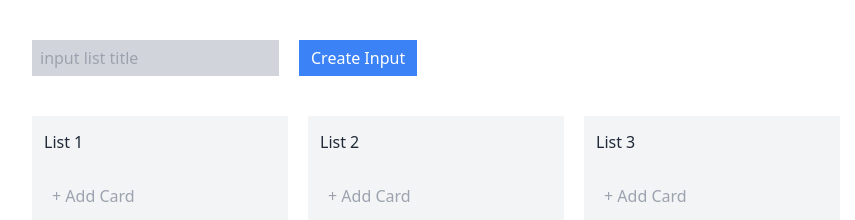
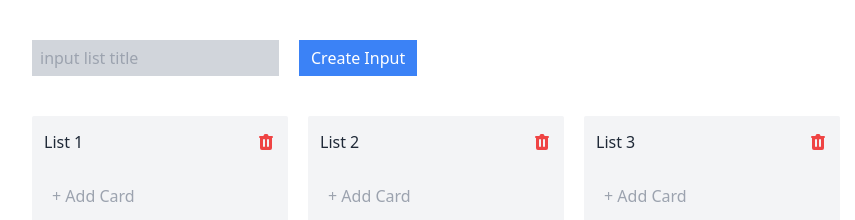
Before and after one commit to rudikurniawan99/kanban-deploy-test, a React (Create React App) app: page / in a window 1280 px wide. Shown: the top 220 px of the page, without its empty margins (16-871 px from the left). Built offline with nearby package versions, Linux system fonts and the light colour scheme.

Commit message:
create delete list function

```diff
--- a/src/components/ListItem.tsx
+++ b/src/components/ListItem.tsx
@@ -1,5 +1,6 @@
 import { useState } from 'react'
 import { Draggable, Droppable } from 'react-beautiful-dnd'
+import useCard from '../states/useCard'
 import useList, { List } from '../states/useList'
 import Card from './Card'
 import CardInput from './molecules/CardInput'
@@ -8,7 +9,8 @@ const ListItem = ({ list, index }: { list: List, index: number }) => {
 
   const [editListOpen, setEditListOpen] = useState<boolean>(false)
   const [editInputName, setEditInputName] = useState<string>(list.title)
-  const { renameList } = useList((state) => state)
+  const { renameList, deleteList } = useList((state) => state)
+  const { deleteCardById } = useCard((state) => state)
 
     return (
     <Draggable
@@ -54,15 +56,30 @@ const ListItem = ({ list, index }: { list: List, index: number }) => {
                 />
 
               ) : (
-                <div className="flex justify-between items-center group hover:bg-gray-300 mb-3"
-                  onClick={() => setEditListOpen(true)}
+                <div className="flex justify-between items-center group mb-3"
                 >
-                  <h5
-                    className="font-medium"
-                  >{list.title}</h5>
-                  <svg xmlns="http://www.w3.org/2000/svg" className="h-5 w-5 hidden group-hover:block" viewBox="0 0 20 20" fill="currentColor">
-                    <path d="M13.586 3.586a2 2 0 112.828 2.828l-.793.793-2.828-2.828.793-.793zM11.379 5.793L3 14.172V17h2.828l8.38-8.379-2.83-2.828z" />
-                  </svg>
+                  <div
+                    className="w-full  hover:bg-gray-300"
+                    title="edit title"
+                    onClick={() => setEditListOpen(true)}
+                  >
+                    <h5
+                      className="font-medium"
+                    >{list.title}</h5>
+                  </div>
+                  <button className="text-red-500 hover:text-red-600"
+                    title="delete list"
+                    onClick={() => {
+                      const cards = deleteList(list.id)
+                      cards?.map((card) => {
+                        deleteCardById(card.cardId)
+                      })
+                    }}
+                  >
+                    <svg xmlns="http://www.w3.org/2000/svg" className="h-5 w-5" viewBox="0 0 20 20" fill="currentColor">
+                      <path fillRule="evenodd" d="M9 2a1 1 0 00-.894.553L7.382 4H4a1 1 0 000 2v10a2 2 0 002 2h8a2 2 0 002-2V6a1 1 0 100-2h-3.382l-.724-1.447A1 1 0 0011 2H9zM7 8a1 1 0 012 0v6a1 1 0 11-2 0V8zm5-1a1 1 0 00-1 1v6a1 1 0 102 0V8a1 1 0 00-1-1z" clipRule="evenodd" />
+                    </svg>
+                  </button>
                 </div>
               )}
 
--- a/src/states/useList.ts
+++ b/src/states/useList.ts
@@ -1,5 +1,6 @@
 import create from "zustand";
 import { v4 as uuidv4 } from 'uuid'
+import useCard, { Card } from "./useCard";
 
 export interface List {
   id: string
@@ -15,11 +16,12 @@ interface DraggableProps{
 const useList = create<{
   lists: List[],
   createList: (title: string) => void,
+  deleteList: (id: string) => { cardId: string }[]
   addCardToList: (listId: string, cardId: string) => void,
   removeCardFromList: (listId: string, cardId: string) => void,
   moveListPosition: (sourceIndex: number, destinationIndex: number) => void,
   moveCardPosition: (source: DraggableProps, destination: DraggableProps ) => void,
-  renameList: (id: string, newTitle: string) => void
+  renameList: (id: string, newTitle: string) => void,
 }>((set, get) => ({
   lists: [
     {
@@ -70,6 +72,16 @@ const useList = create<{
     set((state) => ({
       ...state
     }))
+  },
+  deleteList: (id: string) => {
+    const list = get().lists.filter((item) => item.id === id)[0]
+    const cards = list.cards
+
+    set((state) => ({
+      ...state,
+      lists: get().lists.filter((list) => list.id !== id)
+    }))
+    return cards
   },
   removeCardFromList: (listId: string, cardId: string) => {
     const listIndex = findIndexOfList(listId, get().lists)
```
Also changed, not shown: src/components/List.tsx (+0 -29 lines).
